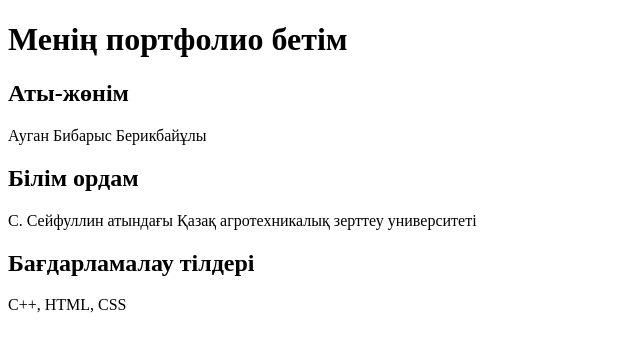
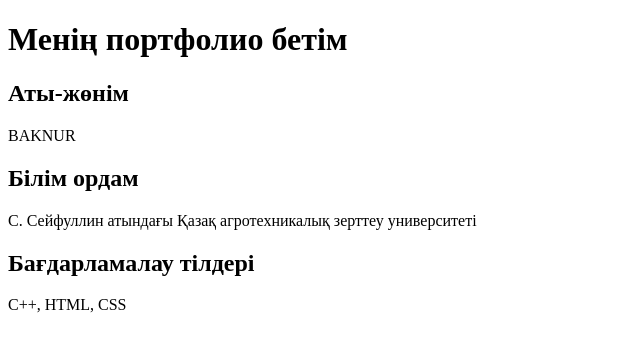
Before and after one commit to baknurboranbai1234-maker/portfolio, a plain HTML site: page index.html in a window 1280 px wide. Shown: the whole page, without its empty margins (0-640 px from the left). Drawn offline with Linux system fonts and the light colour scheme.

Commit message:
Update index.html

```diff
--- a/index.html
+++ b/index.html
@@ -9,7 +9,7 @@
     <h1>Менің портфолио бетім</h1>
 
     <h2>Аты-жөнім</h2>
-    <p>Ауган Бибарыс Берикбайұлы</p>
+    <p>BAKNUR</p>
 
     <h2>Білім ордам</h2>
     <p>С. Сейфуллин атындағы Қазақ агротехникалық зерттеу университеті</p>
```
